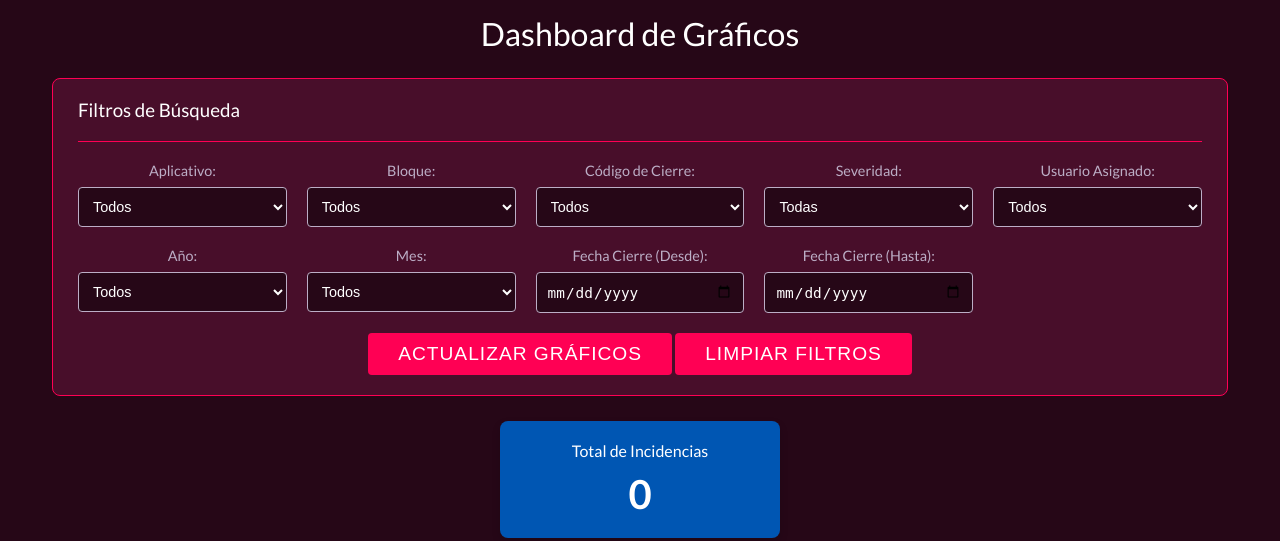
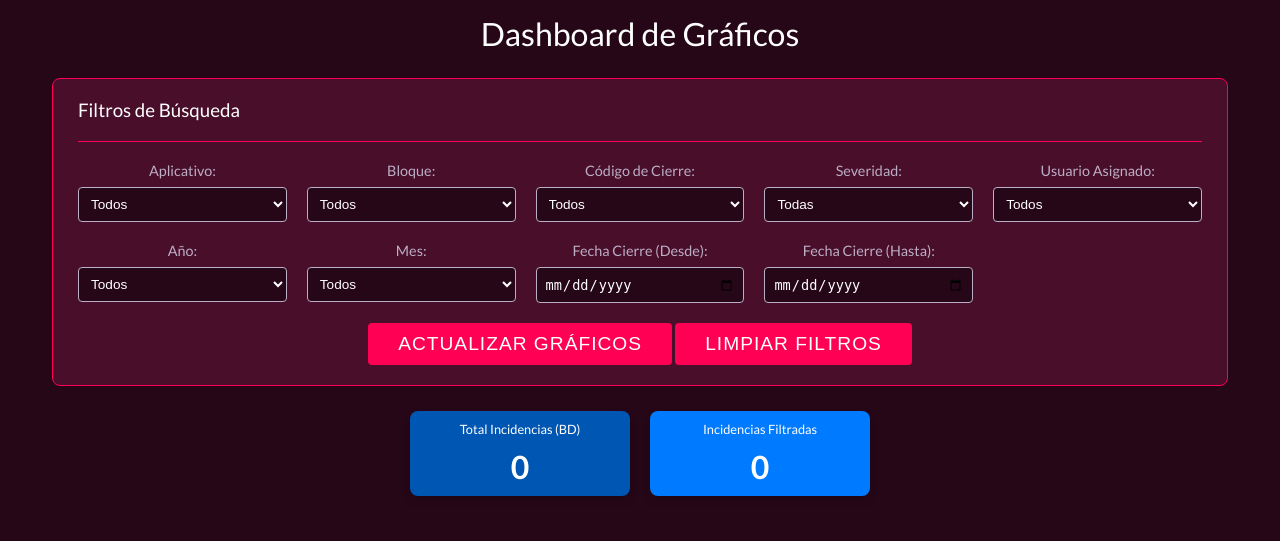
Before and after one commit to pototo1991/cmdb-project, a Django app: template gestion/templates/gestion/graficos.html in a window 1280 px wide. Shown: the part 157-698 px from the top of the page. Run offline with Django 3.2, Linux system fonts and the light colour scheme; the template is opened without the code that fills it, so the values that code supplies are empty; some libraries are stand-ins or nearby versions.

Commit message:
actualizacion 31-07-2025-2

```diff
--- a/gestion/static/gestion/css/base.css
+++ b/gestion/static/gestion/css/base.css
@@ -363,6 +363,13 @@ body {
 }
 
 
+/* Cuando el spinner está activo, lo mostramos como un contenedor flex */
+
+.spinner-overlay.is-active {
+    display: flex;
+}
+
+
 /* Contenedor de las pelotas animadas */
 
 .spinner-cargando {
--- a/gestion/static/gestion/css/graficos.css
+++ b/gestion/static/gestion/css/graficos.css
@@ -36,20 +36,26 @@
     color: #fff;
     border-radius: 8px;
     box-shadow: 0 4px 8px rgba(0, 0, 0, 0.15);
-    padding: 20px 30px;
+    padding: 10px 15px;
     text-align: center;
-    min-width: 220px;
+    min-width: 190px;
 }
 
 .stat-card h4 {
     margin: 0 0 10px 0;
     font-weight: 400;
+    font-size: 0.8rem;
 }
 
 .stat-card .stat-value {
     margin: 0;
-    font-size: 2.5em;
+    font-size: 2.0em;
     font-weight: 700;
+}
+
+.stat-card-filtered {
+    background-color: #007bff;
+    /* Un azul un poco más claro para diferenciar */
 }
 
 
@@ -58,11 +64,13 @@
 .filter-grid {
     /* Hacemos las columnas de los filtros un poco más angostas. */
     /* Puedes ajustar el valor '240px' a uno menor si los quieres aún más pequeños. */
-    grid-template-columns: repeat(auto-fill, minmax(200px, 1fr));
+    grid-template-columns: repeat(auto-fill, minmax(180px, 1fr));
 }
 
 .filter-group select,
 .filter-group input[type="date"] {
-    font-size: 0.9rem;
+    font-size: 0.85rem;
     /* Reducimos un poco el tamaño de la fuente para un look más compacto */
+    padding: 8px;
+    /* Reducimos el relleno para hacerlos más bajos */
 }
--- a/gestion/templates/gestion/graficos.html
+++ b/gestion/templates/gestion/graficos.html
@@ -105,11 +105,13 @@
     {# Contenedor para las viñetas/tarjetas de estadísticas #}
     <div class="stats-container">
         <div class="stat-card">
-            <h4>Total de Incidencias</h4>
-            {# El valor se llenará con JavaScript #}
-            <p id="total-incidencias-valor" class="stat-value">0</p>
+            <h4>Total Incidencias (BD)</h4>
+            <p id="total-general-valor" class="stat-value">0</p>
         </div>
-        {# Aquí podrías agregar más tarjetas en el futuro #}
+        <div class="stat-card stat-card-filtered">
+            <h4>Incidencias Filtradas</h4>
+            <p id="total-filtrado-valor" class="stat-value">0</p>
+        </div>
     </div>
 
     {# Contenedores para los gráficos #}
@@ -202,11 +204,12 @@ $(document).ready(function() {
         fetch(url)
             .then(response => response.json())
             .then(data => {
-                // Actualizar la viñeta con el total de incidencias
-                $('#total-incidencias-valor').text(data.total_incidencias.toLocaleString('es-ES'));
+                // Actualizar las viñetas con los totales
+                $('#total-general-valor').text(data.total_general.toLocaleString('es-ES'));
+                $('#total-filtrado-valor').text(data.total_filtrado.toLocaleString('es-ES'));
 
                 chartAplicativo = renderChart('chartPorAplicativo', chartAplicativo, data.por_aplicativo, 'Incidencias por Aplicativo (Top 15)', 'Nº de Incidencias', 'bar');
-                chartPorMes = renderChart('chartPorMes', chartPorMes, data.por_mes, 'Incidencias por Mes', 'Nº de Incidencias', 'line');
+                chartPorMes = renderChart('chartPorMes', chartPorMes, data.por_mes, 'Incidencias por Mes', 'Nº de Incidencias', 'doughnut');
                 chartSeveridad = renderChart('chartPorSeveridad', chartSeveridad, data.por_severidad, 'Incidencias por Severidad', 'Nº de Incidencias', 'pie');
                 chartPorCodigoCierre = renderChart('chartPorCodigoCierre', chartPorCodigoCierre, data.por_codigo_cierre, 'Top 15 Códigos de Cierre', 'Nº de Incidencias', 'bar');
                 $('#loading-spinner').hide();
```
Also changed, not shown: gestion/templates/gestion/incidencia.html (+7 -5 lines), gestion/views/graficos.py (+8 -3 lines).
